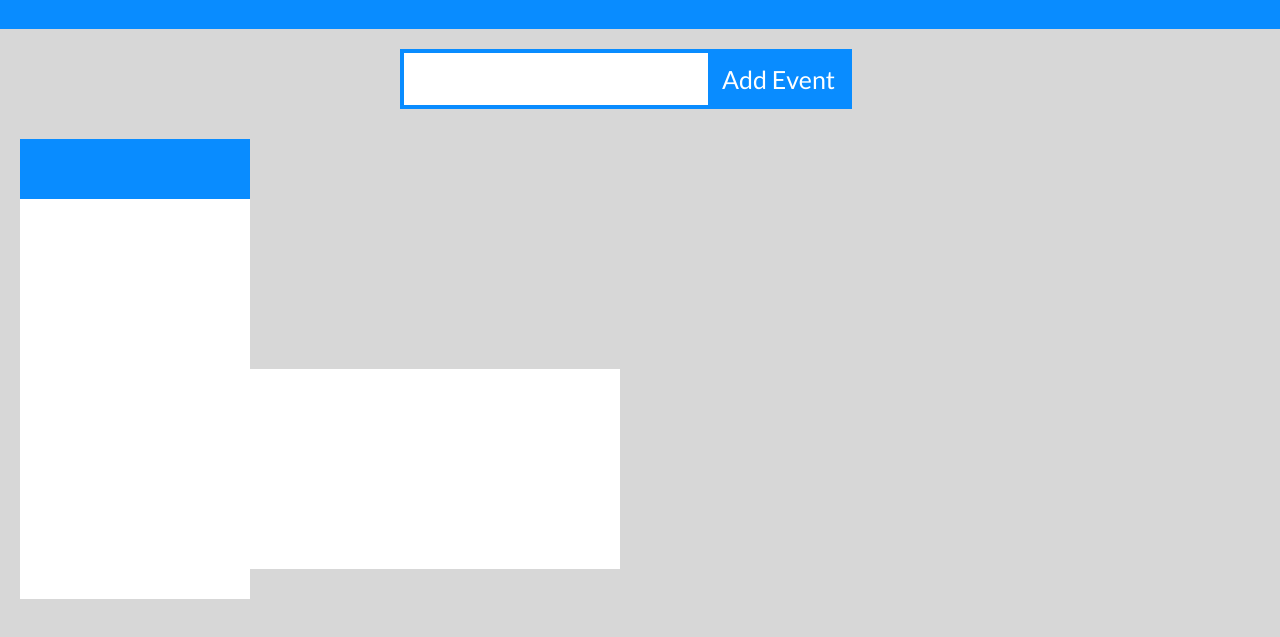
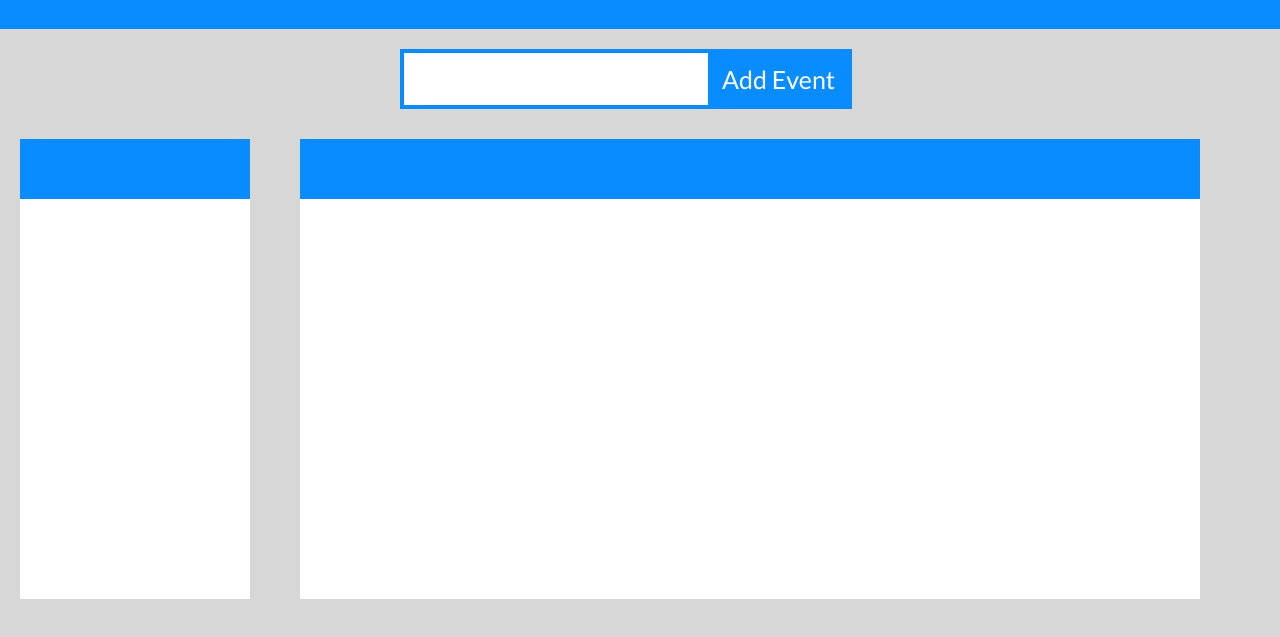
Before and after one commit to ASIKOrg/history-in-context-front-end, a plain HTML site: page home.html in a window 1280 px wide. Shown: the part 71-708 px from the top of the page. Drawn offline with nearby package versions, Linux system fonts and the light colour scheme.

Commit message:
ewLTNJHY#%H35
GJLY$HJ25

```diff
--- a/css/main.css
+++ b/css/main.css
@@ -50,10 +50,10 @@ body {
 
 }
 .timeline_box {
-    height: 200px;
-    width: 600px;
+    height: 400px;
+    width: 900px;
     background-color: white;
-    margin-left: 20px;
+    margin-left: 300px;
 }
 
 
@@ -92,9 +92,9 @@ body {
 
 .timeline_box_title {
     height: 60px;
-    width: 230px;
+    width: 900px;
     background-color: #098CFF;
     color: white;
-    margin: 110px 0px 0px 20px;
+    margin: -60px 0px 0px 300px;
 
 }
```
